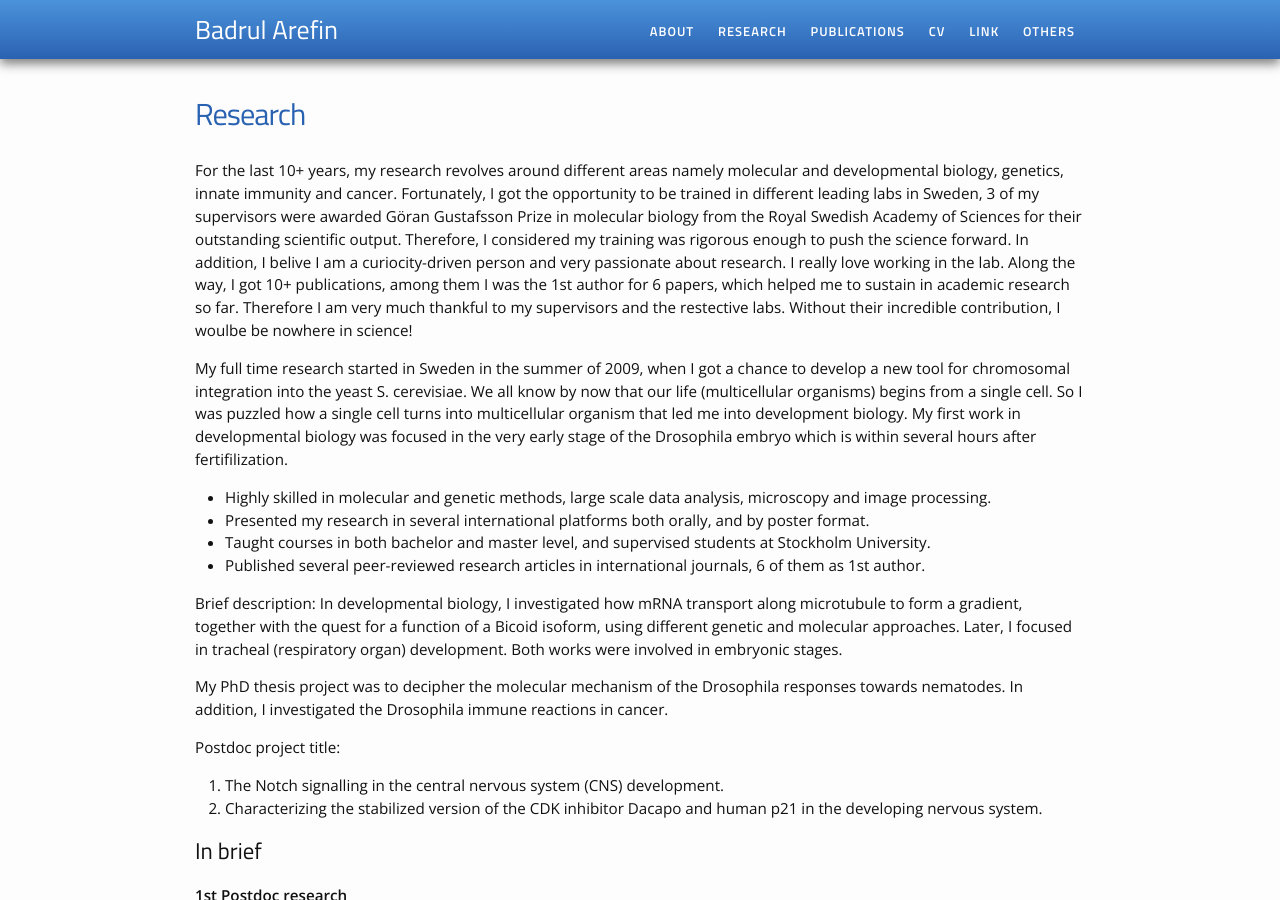
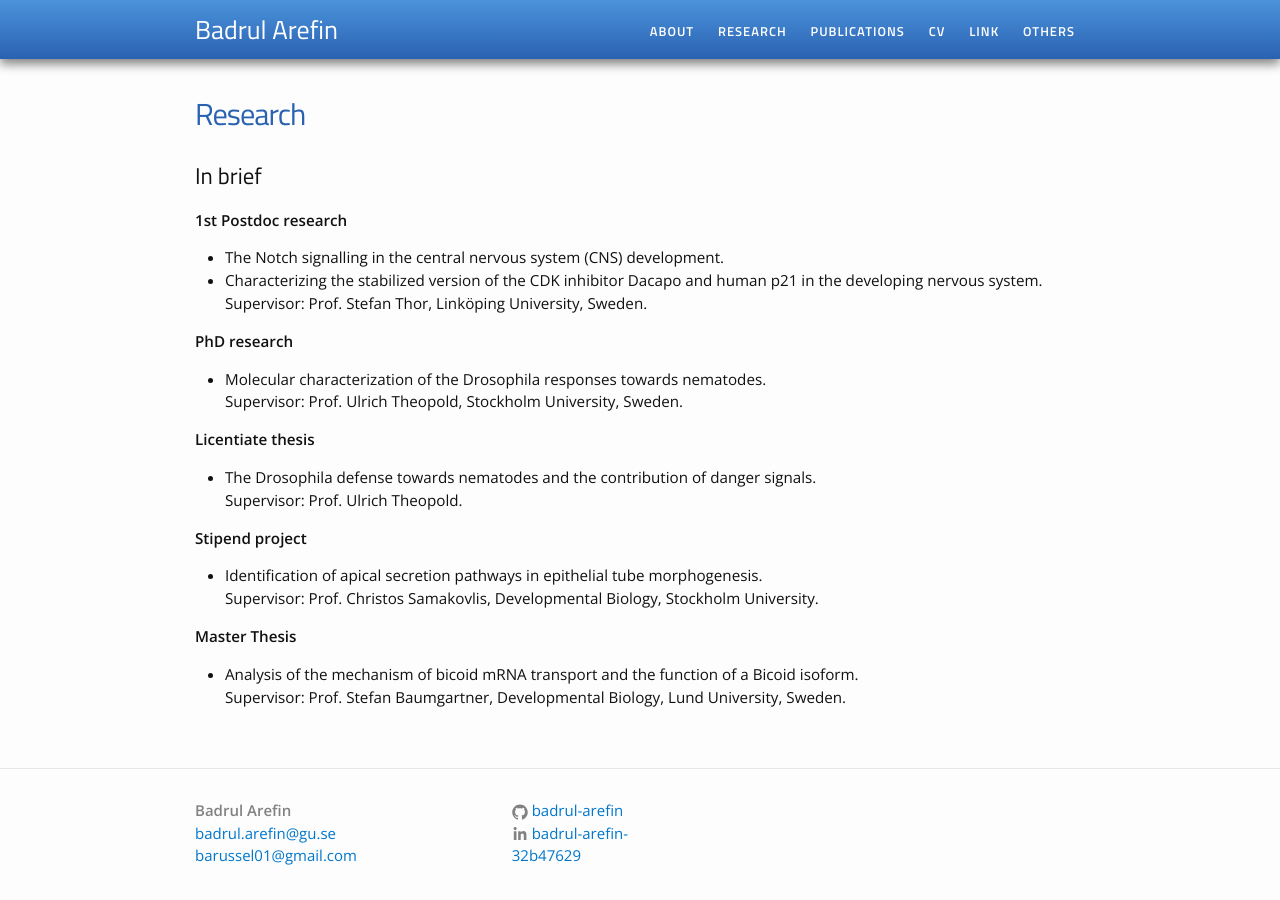
Before and after one commit to Badrul-Arefin/badrul-arefin.github.io, a Jekyll site: the page built from research.md, in a window 1280 px wide and 900 px high. Built offline with Jekyll 4.4.1, drawn with Linux system fonts in a browser that asks for light colours.

Commit message:
Update research.md

```diff
--- a/research.md
+++ b/research.md
@@ -3,28 +3,6 @@ layout: page
 permalink: /research/
 title: Research
 ---
-For the last 10+ years, my research revolves around different areas namely molecular and developmental biology, genetics,
-innate immunity and cancer. Fortunately, I got the opportunity to be trained in different leading labs in Sweden, 3 of my supervisors were awarded Göran Gustafsson Prize in molecular biology from the Royal Swedish Academy of Sciences for their outstanding scientific output. Therefore, I considered my training was rigorous enough to push the science forward. In addition, I belive I am a curiocity-driven person and very passionate about research. I really love working in the lab. Along the way, I got 10+ publications, among them I was the 1st author for 6 papers, which helped me to sustain in academic research so far. Therefore I am very much thankful to my supervisors and the restective labs. Without their incredible contribution, I woulbe be nowhere in science!
-
-My full time research started in Sweden in the summer of 2009, when I got a chance to develop a new tool for chromosomal integration into the yeast S. cerevisiae. We all know by now that our life (multicellular organisms) begins from a single cell. So I was puzzled how a single cell turns into multicellular organism that led me into development biology. My first work in developmental biology was focused in the very early stage of the Drosophila embryo which is within several hours after fertifilization.
-
-
-
-- Highly skilled in molecular and genetic methods, large scale data analysis, microscopy and image
-processing.
-- Presented my research in several international platforms both orally, and by poster format.
-- Taught courses in both bachelor and master level, and supervised students at Stockholm
-University.
-- Published several peer-reviewed research articles in international journals, 6 of them as 1st author.
-
-Brief description:
-In developmental biology, I investigated how mRNA transport along microtubule to form a gradient, together with the quest for a function of a Bicoid isoform, using different genetic and molecular approaches. Later, I focused in tracheal (respiratory organ) development. Both works were involved in embryonic stages.
-
-My PhD thesis project was to decipher the molecular mechanism of the Drosophila responses towards nematodes. In addition, I investigated the Drosophila immune reactions in cancer.
-
-Postdoc project title:
-1. The Notch signalling in the central nervous system (CNS) development.
-2. Characterizing the stabilized version of the CDK inhibitor Dacapo and human p21 in the developing nervous system.
 
 <h2>In brief</h2>
 
```
